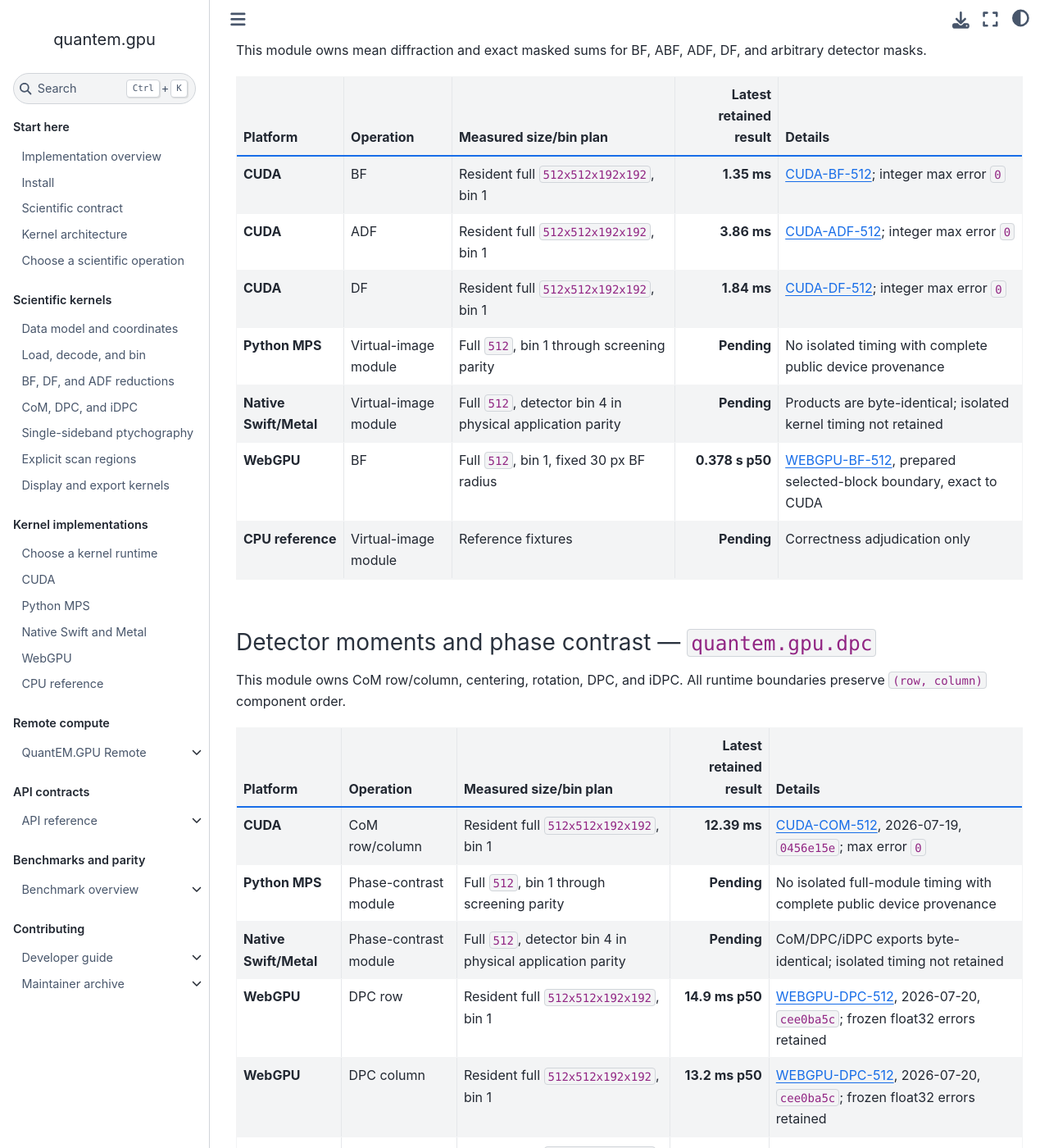
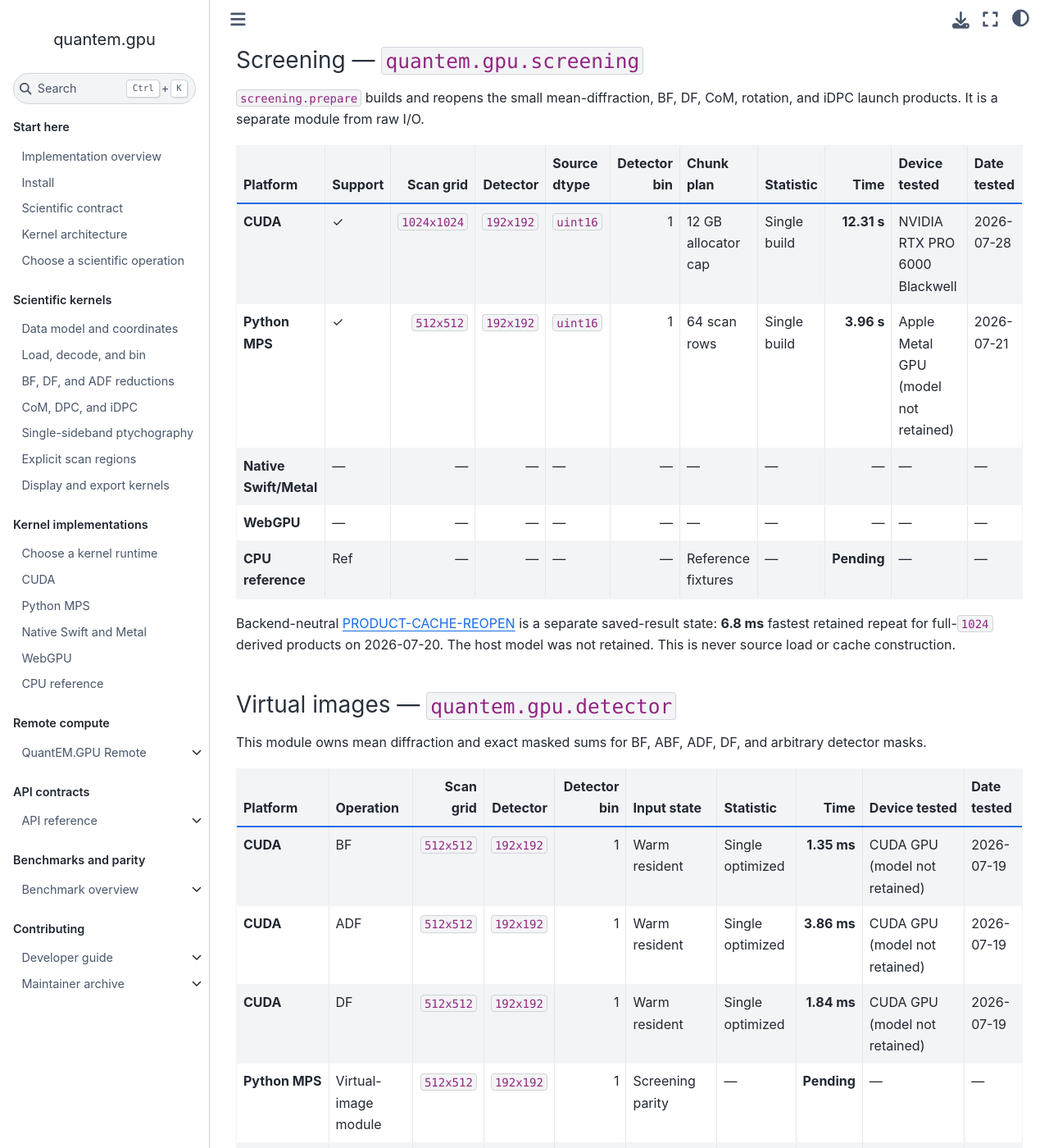
Before and after one commit to bobleesj/quantem.gpu, a Jupyter Book: the page built from docs/intro.md, in a window 1280 px wide and 1400 px high, scrolled down 3441 px. Shown: the whole window at 82% size. Built offline with Jupyter Book 1.0.4 settings and Sphinx 7.4.7 and the Sphinx Book theme 1.1.4, drawn with Linux system fonts in a browser that asks for light colours; some of the changed text lies outside the part shown.

Commit message:
Show benchmark devices and test dates

````diff
--- a/docs/intro.md
+++ b/docs/intro.md
@@ -48,8 +48,9 @@ evidence vocabulary as the [complete module dashboard](dashboard.md):
 - **Ref** — independent CPU correctness adjudication, never fallback.
 - **—** — unsupported or not a target.
 
-No empty cell implies support. Date, device, revision, scientific plan, and
-parity remain attached to every retained performance result.
+No empty cell implies support. Overview timing rows show the device and test
+date. Exact revision, scientific plan, and parity remain in the
+[verified benchmark results](performance/results.md).
 
 For the compact wall-time, scan/detector plan, peak-memory, and **4/6 GiB**
 capacity view, open
@@ -66,73 +67,75 @@ One row below is one exact configuration and one headline statistic. The full
 memory kind, parity, and unmeasured combinations in separate fields.
 Scroll horizontally on narrow screens rather than combining fields.
 
-| Platform | Selected scan | Scan plan | Detector bin | Output detector | Source dtype | Decode dtype | Resident dtype | Cache state | Fixture | Statistic | Time | Date | Revision | Device | Evidence |
-|---|---:|---|---:|---:|---|---|---|---|---|---|---:|---|---|---|---|
-| **CUDA** | `512x512` | Full | 1 | `192x192` | `uint16` | `uint8` | `uint8` | Warm source | — | Median | **0.450 s** | 2026-07-20 | `b61572e4` | RTX PRO 6000 | [CUDA-512-LOAD](performance/results.md) |
-| **Python MPS** | `1024x1024` | Full | 1 | `192x192` | `uint16` | `uint16` | `uint16` | First observed source | — | Single run | **4.617 s** | 2026-07-20 | `cee0ba5c` | Apple GPU; model missing | [MPS-1024-LOAD](performance/results.md) |
-| **Native Swift/Metal** | `512x512` | Full | 4 | `48x48` | `uint16` | `uint16` | `uint16` | First process | A | p50 | **1.985 s** | 2026-08-18 | `2c047160` | 8 GB `Mac14,2` M2 Air | [M2-AIR-BIN4-E2E](performance/results.md) |
-| **Native Swift/Metal** | `512x512` | Full | 4 | `48x48` | `uint16` | `uint16` | `uint16` | First process | B | p50 | **2.043 s** | 2026-08-18 | `2c047160` | 8 GB `Mac14,2` M2 Air | [M2-AIR-BIN4-E2E](performance/results.md) |
-| **WebGPU** | `256x256` | Explicit crop | 1 | `192x192` | `uint16` | `uint8` | `uint8` | Prepared source | — | p50 | **0.338 s** | 2026-07-20 | `b61572e4` | Apple Metal-3 | [WEBGPU-256-CROP](performance/results.md) |
-| **WebGPU** | `256x256` | Explicit crop | 2 | `96x96` | `uint16` | `uint8` | `float32` | Prepared source | — | p50 | **0.774 s** | 2026-07-20 | `cee0ba5c` | RTX PRO 6000 | [WEBGPU-DET-BIN](performance/results.md) |
-| **WebGPU** | `256x256` | Explicit crop | 4 | `48x48` | `uint16` | `uint8` | `float32` | Prepared source | — | p50 | **0.755 s** | 2026-07-20 | `cee0ba5c` | RTX PRO 6000 | [WEBGPU-DET-BIN](performance/results.md) |
-| **WebGPU** | `256x256` | Explicit crop | 8 | `24x24` | `uint16` | `uint8` | `float32` | Prepared source | — | p50 | **0.733 s** | 2026-07-20 | `cee0ba5c` | RTX PRO 6000 | [WEBGPU-DET-BIN](performance/results.md) |
-| **WebGPU** | `512x512` | Full | 1 | `192x192` | `uint16` | `uint8` | `uint8` | Prepared source | — | p50 | **0.772 s** | 2026-07-20 | `b61572e4` | Apple Metal-3 | [WEBGPU-512-FULL](performance/results.md) |
-| **WebGPU** | `512x512` | Full | 2 | `96x96` | `uint16` | `uint8` | `float32` | Prepared source | — | Single profile | **1.199 s** | 2026-07-20 | `cee0ba5c` | RTX PRO 6000 | [WEBGPU-DET-BIN](performance/results.md) |
-| **WebGPU** | `512x512` | Full | 4 | `48x48` | `uint16` | `uint8` | `float32` | Prepared source | — | Single profile | **1.212 s** | 2026-07-20 | `cee0ba5c` | RTX PRO 6000 | [WEBGPU-DET-BIN](performance/results.md) |
-| **WebGPU** | `512x512` | Full | 8 | `24x24` | `uint16` | `uint8` | `float32` | Prepared source | — | Single profile | **1.106 s** | 2026-07-20 | `cee0ba5c` | RTX PRO 6000 | [WEBGPU-DET-BIN](performance/results.md) |
-| **WebGPU** | `512x512` | Full | 2 | `96x96` | `uint16` | `uint16` | `float32` | Prepared source | — | Single profile | **2.651 s** | 2026-07-20 | `cee0ba5c` | RTX PRO 6000 | [WEBGPU-DET-BIN](performance/results.md) |
+| Platform | Selected scan | Scan plan | Detector bin | Output detector | Source dtype | Decode dtype | Resident dtype | Cache state | Fixture | Statistic | Time | Device tested | Date tested |
+|---|---:|---|---:|---:|---|---|---|---|---|---|---:|---|---|
+| **CUDA** | `512x512` | Full | 1 | `192x192` | `uint16` | `uint8` | `uint8` | Warm source | — | Median | **0.450 s** | NVIDIA RTX PRO 6000 Blackwell | 2026-07-20 |
+| **Python MPS** | `1024x1024` | Full | 1 | `192x192` | `uint16` | `uint16` | `uint16` | First observed source | — | Single run | **4.617 s** | Apple Metal GPU (model not retained) | 2026-07-20 |
+| **Native Swift/Metal** | `512x512` | Full | 4 | `48x48` | `uint16` | `uint16` | `uint16` | First process | A | p50 | **1.985 s** | Apple M2 MacBook Air (`Mac14,2`, 8 GB) | 2026-08-18 |
+| **Native Swift/Metal** | `512x512` | Full | 4 | `48x48` | `uint16` | `uint16` | `uint16` | First process | B | p50 | **2.043 s** | Apple M2 MacBook Air (`Mac14,2`, 8 GB) | 2026-08-18 |
+| **WebGPU** | `256x256` | Explicit crop | 1 | `192x192` | `uint16` | `uint8` | `uint8` | Prepared source | — | p50 | **0.338 s** | Apple Metal-3 adapter (Mac model not retained) | 2026-07-20 |
+| **WebGPU** | `256x256` | Explicit crop | 2 | `96x96` | `uint16` | `uint8` | `float32` | Prepared source | — | p50 | **0.774 s** | NVIDIA RTX PRO 6000 Blackwell | 2026-07-20 |
+| **WebGPU** | `256x256` | Explicit crop | 4 | `48x48` | `uint16` | `uint8` | `float32` | Prepared source | — | p50 | **0.755 s** | NVIDIA RTX PRO 6000 Blackwell | 2026-07-20 |
+| **WebGPU** | `256x256` | Explicit crop | 8 | `24x24` | `uint16` | `uint8` | `float32` | Prepared source | — | p50 | **0.733 s** | NVIDIA RTX PRO 6000 Blackwell | 2026-07-20 |
+| **WebGPU** | `512x512` | Full | 1 | `192x192` | `uint16` | `uint8` | `uint8` | Prepared source | — | p50 | **0.772 s** | Apple Metal-3 adapter (Mac model not retained) | 2026-07-20 |
+| **WebGPU** | `512x512` | Full | 2 | `96x96` | `uint16` | `uint8` | `float32` | Prepared source | — | Single profile | **1.199 s** | NVIDIA RTX PRO 6000 Blackwell | 2026-07-20 |
+| **WebGPU** | `512x512` | Full | 4 | `48x48` | `uint16` | `uint8` | `float32` | Prepared source | — | Single profile | **1.212 s** | NVIDIA RTX PRO 6000 Blackwell | 2026-07-20 |
+| **WebGPU** | `512x512` | Full | 8 | `24x24` | `uint16` | `uint8` | `float32` | Prepared source | — | Single profile | **1.106 s** | NVIDIA RTX PRO 6000 Blackwell | 2026-07-20 |
+| **WebGPU** | `512x512` | Full | 2 | `96x96` | `uint16` | `uint16` | `float32` | Prepared source | — | Single profile | **2.651 s** | NVIDIA RTX PRO 6000 Blackwell | 2026-07-20 |
 
 The `256x256` rows are explicit crop experiments, never automatic real-space
 cropping or substitutes for full-scan evidence. Compressed save is a separate
 operation: [MPS-SAVE-U16-512](performance/results.md) retains **1.69 s** for the
-sweep winner and **1.91 s** for the public default confirmation.
+sweep winner and **1.91 s** for the public default confirmation, tested
+2026-07-25 on an Apple Metal GPU whose exact Mac model was not retained.
 
 ### Screening — `quantem.gpu.screening`
 
 `screening.prepare` builds and reopens the small mean-diffraction, BF, DF, CoM,
 rotation, and iDPC launch products. It is a separate module from raw I/O.
 
-| Platform | Module support | Size and explicit plan | Latest retained result | Details |
-|---|---|---|---:|---|
-| **CUDA** | ✓ | `1024x1024x192x192` native `uint16`, bin 1, 12 GB cap | **12.31 s** build | [CUDA-CAL-BUILD](performance/results.md), 2026-07-28, `1c5dd03b` |
-| **Python MPS** | ✓ | `512x512x192x192` native `uint16`, bin 1, 64-row chunks | **3.96 s** build | [MPS-CAL-BUILD](performance/results.md), 2026-07-21, `6c8ca5d0`; integer products exact, CoM max error `7.63e-6` |
-| **Native Swift/Metal** | — | — | **Pending** | Public `quantem.gpu.screening` module not implemented natively |
-| **WebGPU** | — | — | **Pending** | Public `quantem.gpu.screening` module not implemented for WebGPU |
-| **CPU reference** | Ref | Reference fixtures | **Pending** | Correctness adjudication only |
+| Platform | Support | Scan grid | Detector | Source dtype | Detector bin | Chunk plan | Statistic | Time | Device tested | Date tested |
+|---|---|---:|---:|---|---:|---|---|---:|---|---|
+| **CUDA** | ✓ | `1024x1024` | `192x192` | `uint16` | 1 | 12 GB allocator cap | Single build | **12.31 s** | NVIDIA RTX PRO 6000 Blackwell | 2026-07-28 |
+| **Python MPS** | ✓ | `512x512` | `192x192` | `uint16` | 1 | 64 scan rows | Single build | **3.96 s** | Apple Metal GPU (model not retained) | 2026-07-21 |
+| **Native Swift/Metal** | — | — | — | — | — | — | — | — | — | — |
+| **WebGPU** | — | — | — | — | — | — | — | — | — | — |
+| **CPU reference** | Ref | — | — | — | — | Reference fixtures | — | **Pending** | — | — |
 
 Backend-neutral [PRODUCT-CACHE-REOPEN](performance/results.md) is a separate
 saved-result state: **6.8 ms** fastest retained repeat for full-`1024` derived
-products, never source load or cache construction.
+products on 2026-07-20. The host model was not retained. This is never source
+load or cache construction.
 
 ### Virtual images — `quantem.gpu.detector`
 
 This module owns mean diffraction and exact masked sums for BF, ABF, ADF, DF,
 and arbitrary detector masks.
 
-| Platform | Operation | Measured size/bin plan | Latest retained result | Details |
-|---|---|---|---:|---|
-| **CUDA** | BF | Resident full `512x512x192x192`, bin 1 | **1.35 ms** | [CUDA-BF-512](performance/results.md); integer max error `0` |
-| **CUDA** | ADF | Resident full `512x512x192x192`, bin 1 | **3.86 ms** | [CUDA-ADF-512](performance/results.md); integer max error `0` |
-| **CUDA** | DF | Resident full `512x512x192x192`, bin 1 | **1.84 ms** | [CUDA-DF-512](performance/results.md); integer max error `0` |
-| **Python MPS** | Virtual-image module | Full `512`, bin 1 through screening parity | **Pending** | No isolated timing with complete public device provenance |
-| **Native Swift/Metal** | Virtual-image module | Full `512`, detector bin 4 in physical application parity | **Pending** | Products are byte-identical; isolated kernel timing not retained |
-| **WebGPU** | BF | Full `512`, bin 1, fixed 30 px BF radius | **0.378 s p50** | [WEBGPU-BF-512](performance/results.md), prepared selected-block boundary, exact to CUDA |
-| **CPU reference** | Virtual-image module | Reference fixtures | **Pending** | Correctness adjudication only |
+| Platform | Operation | Scan grid | Detector | Detector bin | Input state | Statistic | Time | Device tested | Date tested |
+|---|---|---:|---:|---:|---|---|---:|---|---|
+| **CUDA** | BF | `512x512` | `192x192` | 1 | Warm resident | Single optimized | **1.35 ms** | CUDA GPU (model not retained) | 2026-07-19 |
+| **CUDA** | ADF | `512x512` | `192x192` | 1 | Warm resident | Single optimized | **3.86 ms** | CUDA GPU (model not retained) | 2026-07-19 |
+| **CUDA** | DF | `512x512` | `192x192` | 1 | Warm resident | Single optimized | **1.84 ms** | CUDA GPU (model not retained) | 2026-07-19 |
+| **Python MPS** | Virtual-image module | `512x512` | `192x192` | 1 | Screening parity | — | **Pending** | — | — |
+| **Native Swift/Metal** | Virtual-image module | `512x512` | `48x48` | 4 | Physical application parity | — | **Pending** | Apple M2 MacBook Air (`Mac14,2`, 8 GB) | 2026-08-18 |
+| **WebGPU** | BF | `512x512` | `192x192` | 1 | Prepared selected blocks | p50 | **0.378 s** | Apple Metal-3 adapter (Mac model not retained) | 2026-07-20 |
+| **CPU reference** | Virtual-image module | — | — | — | Reference fixtures | — | **Pending** | — | — |
 
 ### Detector moments and phase contrast — `quantem.gpu.dpc`
 
 This module owns CoM row/column, centering, rotation, DPC, and iDPC. All runtime
 boundaries preserve `(row, column)` component order.
 
-| Platform | Operation | Measured size/bin plan | Latest retained result | Details |
-|---|---|---|---:|---|
-| **CUDA** | CoM row/column | Resident full `512x512x192x192`, bin 1 | **12.39 ms** | [CUDA-COM-512](performance/results.md), 2026-07-19, `0456e15e`; max error `0` |
-| **Python MPS** | Phase-contrast module | Full `512`, bin 1 through screening parity | **Pending** | No isolated full-module timing with complete public device provenance |
-| **Native Swift/Metal** | Phase-contrast module | Full `512`, detector bin 4 in physical application parity | **Pending** | CoM/DPC/iDPC exports byte-identical; isolated timing not retained |
-| **WebGPU** | DPC row | Resident full `512x512x192x192`, bin 1 | **14.9 ms p50** | [WEBGPU-DPC-512](performance/results.md), 2026-07-20, `cee0ba5c`; frozen float32 errors retained |
-| **WebGPU** | DPC column | Resident full `512x512x192x192`, bin 1 | **13.2 ms p50** | [WEBGPU-DPC-512](performance/results.md), 2026-07-20, `cee0ba5c`; frozen float32 errors retained |
-| **WebGPU** | iDPC | Resident full `512x512x192x192`, bin 1 | **13.2 ms p50** | [WEBGPU-DPC-512](performance/results.md), 2026-07-20, `cee0ba5c`; frozen float32 errors retained |
-| **CPU reference** | Phase-contrast module | Reference fixtures | **Pending** | Correctness adjudication only |
+| Platform | Operation | Scan grid | Detector | Detector bin | Input state | Statistic | Time | Device tested | Date tested |
+|---|---|---:|---:|---:|---|---|---:|---|---|
+| **CUDA** | CoM row and column | `512x512` | `192x192` | 1 | Warm resident | Single optimized | **12.39 ms** | CUDA GPU (model not retained) | 2026-07-19 |
+| **Python MPS** | Phase-contrast module | `512x512` | `192x192` | 1 | Screening parity | — | **Pending** | — | — |
+| **Native Swift/Metal** | Phase-contrast module | `512x512` | `48x48` | 4 | Physical application parity | — | **Pending** | Apple M2 MacBook Air (`Mac14,2`, 8 GB) | 2026-08-18 |
+| **WebGPU** | DPC row | `512x512` | `192x192` | 1 | Warm resident | p50 | **14.9 ms** | NVIDIA RTX PRO 6000 Blackwell | 2026-07-20 |
+| **WebGPU** | DPC column | `512x512` | `192x192` | 1 | Warm resident | p50 | **13.2 ms** | NVIDIA RTX PRO 6000 Blackwell | 2026-07-20 |
+| **WebGPU** | iDPC | `512x512` | `192x192` | 1 | Warm resident | p50 | **13.2 ms** | NVIDIA RTX PRO 6000 Blackwell | 2026-07-20 |
+| **CPU reference** | Phase-contrast module | — | — | — | Reference fixtures | — | **Pending** | — | — |
 
 ### Single-sideband ptychography — `quantem.gpu.SSB`
 
@@ -140,28 +143,32 @@ SSB uses specialized kernels for **square scan grids**. The numbers below are
 scan sizes, not detector sizes. “Native” means a retained acquisition at that
 scan size; resized or synthetic evidence is labeled explicitly.
 
-| Platform | Scan grid | Evidence type | BF policy | State | Statistic | Time | Evidence / next gap |
-|---|---:|---|---|---|---|---:|---|
-| **CUDA** | `128x128` | Fixed-size parity | Frozen fixture | ✓ | — | **Pending** | Retain a dated device timing |
-| **CUDA** | `256x256` | Fixed-size parity | Frozen fixture | ✓ | — | **Pending** | Retain a dated device timing |
-| **CUDA** | `512x512` | Native real acquisition | Full active BF | ✓ | p50 | **32.2 ms** | [SSB-CUDA-512-FULL](performance/results.md) |
-| **CUDA** | `1024x1024` | Fixed-size parity | Frozen fixture | ✓ | — | **Pending** | Retain a dated device timing |
-| **Python MPS** | `128x128` | Resized/synthetic | Fixed-size fixture | ✓ | — | **Pending** | Retain a comparable policy timing |
-| **Python MPS** | `256x256` | Resized/synthetic | Fixed-size fixture | ✓ | — | **Pending** | Retain a comparable policy timing |
-| **Python MPS** | `512x512` | Native real acquisition | Full active BF | ✓ | p50 | **537.58 ms** | [SSB-MPS-512-FULL](performance/results.md) |
-| **Python MPS** | `1024x1024` | Synthetic | 8,809 BF | ✓ | p50 | **669.1 ms** | [SSB-MPS-1024-SYNTH](performance/results.md) |
-| **Native Swift/Metal** | `128x128` | — | — | — | — | — | No native Swift SSB kernel |
-| **Native Swift/Metal** | `256x256` | — | — | — | — | — | No native Swift SSB kernel |
-| **Native Swift/Metal** | `512x512` | — | — | — | — | — | No native Swift SSB kernel |
-| **Native Swift/Metal** | `1024x1024` | — | — | — | — | — | No native Swift SSB kernel |
-| **WebGPU** | `128x128` | Real BF30 parity | Radius 30 px | ✓ | — | **Pending** | Retain a dated isolated timing |
-| **WebGPU** | `256x256` | Deterministic test | Test fixture | Test | — | **Pending** | Retain physical real-data parity and timing |
-| **WebGPU** | `512x512` | Real interaction | Incomplete frozen reference | Partial | — | **Pending** | Complete the CUDA artifact gate |
-| **WebGPU** | `1024x1024` | Real interaction | Incomplete frozen reference | Partial | — | **Pending** | Complete the CUDA artifact gate |
-| **CPU reference** | `128x128` | — | — | — | — | — | Not a retained adjudication size |
-| **CPU reference** | `256x256` | — | — | — | — | — | Not a retained adjudication size |
-| **CPU reference** | `512x512` | Independent adjudication | Frozen fixture | Ref | — | **Pending** | Correctness reference only |
-| **CPU reference** | `1024x1024` | — | — | — | — | — | Not a retained adjudication size |
+| Platform | Scan grid | Source kind | BF policy | State | Statistic | Time | Device tested | Date tested |
+|---|---:|---|---|---|---|---:|---|---|
+| **CUDA** | `128x128` | Fixed-size parity | Frozen fixture | ✓ | — | **Pending** | — | — |
+| **CUDA** | `256x256` | Fixed-size parity | Frozen fixture | ✓ | — | **Pending** | — | — |
+| **CUDA** | `512x512` | Native real acquisition | Full active BF | ✓ | p50 | **32.2 ms** | NVIDIA RTX PRO 6000 Blackwell | 2026-07-19 |
+| **CUDA** | `1024x1024` | Fixed-size parity | Frozen fixture | ✓ | — | **Pending** | — | — |
+| **Python MPS** | `128x128` | Resized/synthetic | Fixed-size fixture | ✓ | — | **Pending** | — | — |
+| **Python MPS** | `256x256` | Resized/synthetic | Fixed-size fixture | ✓ | — | **Pending** | — | — |
+| **Python MPS** | `512x512` | Native real acquisition | Full active BF | ✓ | p50 | **537.58 ms** | Apple M5 MacBook Pro (`Mac17,2`, 10-core GPU) | 2026-07-28 |
+| **Python MPS** | `1024x1024` | Synthetic | 8,809 BF | ✓ | p50 | **669.1 ms** | Apple M5 MacBook Pro (`Mac17,2`, 10-core GPU) | 2026-07-28 |
+| **Native Swift/Metal** | `128x128` | — | — | — | — | — | — | — |
+| **Native Swift/Metal** | `256x256` | — | — | — | — | — | — | — |
+| **Native Swift/Metal** | `512x512` | — | — | — | — | — | — | — |
+| **Native Swift/Metal** | `1024x1024` | — | — | — | — | — | — | — |
+| **WebGPU** | `128x128` | Real BF30 parity | Radius 30 px | ✓ | — | **Pending** | — | — |
+| **WebGPU** | `256x256` | Deterministic test | Test fixture | Test | — | **Pending** | — | — |
+| **WebGPU** | `512x512` | Real interaction | Incomplete frozen reference | Partial | — | **Pending** | — | — |
+| **WebGPU** | `1024x1024` | Real interaction | Incomplete frozen reference | Partial | — | **Pending** | — | — |
+| **CPU reference** | `128x128` | — | — | — | — | — | — | — |
+| **CPU reference** | `256x256` | — | — | — | — | — | — | — |
+| **CPU reference** | `512x512` | Independent adjudication | Frozen fixture | Ref | — | **Pending** | — | — |
+| **CPU reference** | `1024x1024` | — | — | — | — | — | — | — |
+
+Native Swift/Metal has no native SSB kernel. Untimed CUDA and MPS sizes retain
+fixed-size parity coverage; WebGPU rows still need the physical timing or
+reference gate represented by **Pending**.
 
 The [SSB performance record](maintainer/ssb-performance.md) contains the full
 `128/256/512/1024` timing matrix, native-versus-resized provenance, memory, and
@@ -185,11 +192,11 @@ different states. A feature marked supported without an isolated time is still
 covered by its parity gate.
 ```
 
-For the complete command, cache state, bin/crop plan, memory record, and parity
-artifact behind each row, follow its evidence ID. See the
+For the complete command, source revision, cache state, bin/crop plan, memory
+record, and parity artifact behind each row, see the
 [complete module dashboard](dashboard.md),
 [methodology](performance/methodology.md), and
-[revision ledger](performance/changes.md).
+[verified benchmark results](performance/results.md).
 
 ## How loading becomes a usable product
 
--- a/docs/performance/evidence_manifest.json
+++ b/docs/performance/evidence_manifest.json
@@ -10,7 +10,7 @@
     },
     {
       "path": "docs/performance/results.md",
-      "sha256": "5797eb9eaf9eb9b3ea98e3a5c8d68ade0bb70db5e9d4719f84ae962604a20fc0",
+      "sha256": "2ec4903e766b9085a84d8b9f8e83d41f65b862a6a843fef6ed44b53550c00220",
       "role": "Verified benchmark provenance index"
     },
     {
````
Also changed, not shown: docs/dashboard.md (+77 -71 lines), docs/developer/writing.md (+6 -0 lines), docs/performance/changes.md (+2 -1 lines), docs/performance/results.md (+4 -4 lines), 1 other file.
